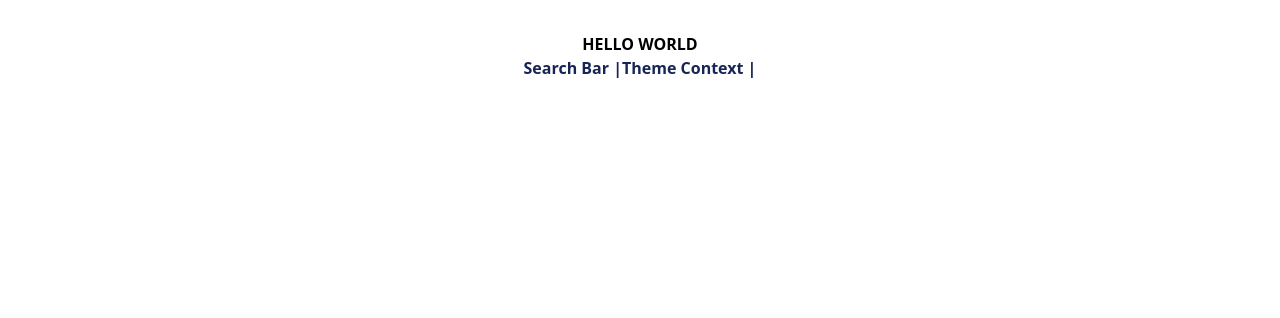
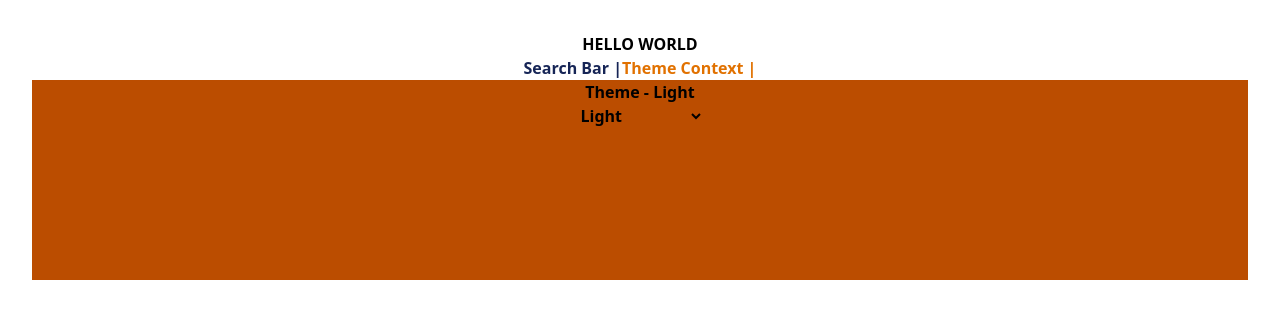
Before and after one commit to PANKAJGUSAIN/Javascript-DSA-prep, a React (Vite) app in the folder machinecodingreact/: page /ThemeSet in a window 1280 px wide. Shown: the top 318 px of the page. Built offline with nearby package versions, Linux system fonts and the light colour scheme.

Commit message:
feat: implement ThemeSet component and context for theme management

```diff
--- a/machinecodingreact/src/App.jsx
+++ b/machinecodingreact/src/App.jsx
@@ -1,12 +1,12 @@
 import { Suspense } from 'react'
 import './App.css'
-import { SearchBar } from './Questions'
+import { SearchBar, ThemeSet } from './Questions'
 import { Routes ,Route, Link, NavLink} from 'react-router-dom'
 
 function App() {
   const links = [
     { to: "/SearchBar", label: "Search Bar" },
-    { to: "/ThemeContext" , label:"Theme Context"}
+    { to: "/ThemeSet" , label:"Theme Context"}
   ]
   return (
     <>
@@ -28,6 +28,7 @@ function App() {
         <Suspense fallback={<>Loading...</>}>
           <Routes>
             <Route path="/SearchBar" element={<SearchBar />} />
+            <Route path="/ThemeSet" element={<ThemeSet />} />
           </Routes>
         </Suspense>
       </div>
--- /dev/null
+++ b/machinecodingreact/src/Questions/ThemeContext/Themeset.jsx
@@ -0,0 +1,25 @@
+import { useTheme } from "./themeContext"
+
+
+
+const ThemeSet = () =>{
+
+   const {theme , AvaliableTheme , handleColorChange} = useTheme();
+
+
+    return (
+        <div className={`theme-${theme} h-[200px] w-full bg-amber-700`}>
+            <p>Theme - {theme}</p>
+            <select onChange={(e) => handleColorChange(e.target.value)} value={theme}>
+                {AvaliableTheme.map((themeOption) => (
+                    <option key={themeOption} value={themeOption}>
+                        {themeOption}
+                    </option>
+                ))}
+            </select>
+        </div>
+    )
+
+}
+
+export default ThemeSet
--- /dev/null
+++ b/machinecodingreact/src/Questions/ThemeContext/themeContext.jsx
@@ -0,0 +1,35 @@
+import { createContext, useContext, useEffect, useState } from "react";
+
+
+
+const ThemeContext = createContext();
+
+
+const ThemeProvider = ({ children }) => {
+
+    const [theme, setTheme] = useState("Light");
+    const AvaliableTheme = ["Light", "Dark", "HighContrast"];
+    const handleColorChange = (newtheme) => {
+        setTheme(newtheme);
+    };
+
+    // Effect to update theme in localStorage and apply to the body when currentTheme changes
+    useEffect(() => {
+        console.log("currentTheme:", theme);
+        console.log(localStorage.getItem("theme"));
+        localStorage.setItem("theme", theme);
+        document.body.setAttribute("data-theme", theme); // Apply the data-theme attribute to the body
+    }, [theme]);
+
+
+
+    return (
+        <ThemeContext.Provider value={{ theme, AvaliableTheme, handleColorChange }}>
+            {children}
+        </ThemeContext.Provider>
+    )
+}
+
+const useTheme = () => useContext(ThemeContext);
+
+export { ThemeProvider, useTheme }
--- a/machinecodingreact/src/Questions/index.jsx
+++ b/machinecodingreact/src/Questions/index.jsx
@@ -1,3 +1,4 @@
 import SearchBar from "./SearchBar";
+import ThemeSet from "./ThemeContext/Themeset";
 
-export { SearchBar }
+export { SearchBar , ThemeSet }
--- a/machinecodingreact/src/main.jsx
+++ b/machinecodingreact/src/main.jsx
@@ -1,13 +1,16 @@
 import { StrictMode } from 'react'
 import { createRoot } from 'react-dom/client'
 import './index.css'
-import {BrowserRouter} from 'react-router-dom'
+import { BrowserRouter } from 'react-router-dom'
 import App from './App.jsx'
+import { ThemeProvider } from './Questions/ThemeContext/themeContext.jsx'
 
 createRoot(document.getElementById('root')).render(
   <StrictMode>
     <BrowserRouter>
-      <App />
+      <ThemeProvider>
+        <App />
+      </ThemeProvider>
     </BrowserRouter>
   </StrictMode>,
 )
```
